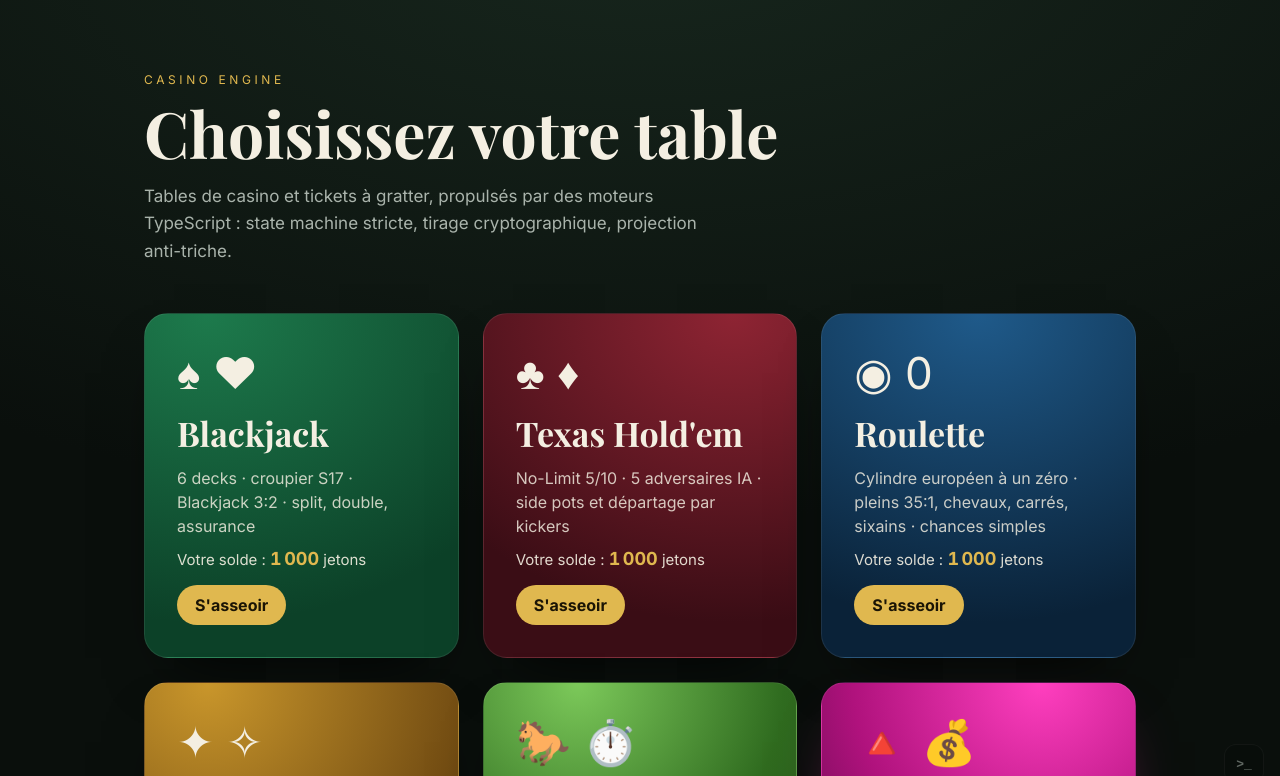
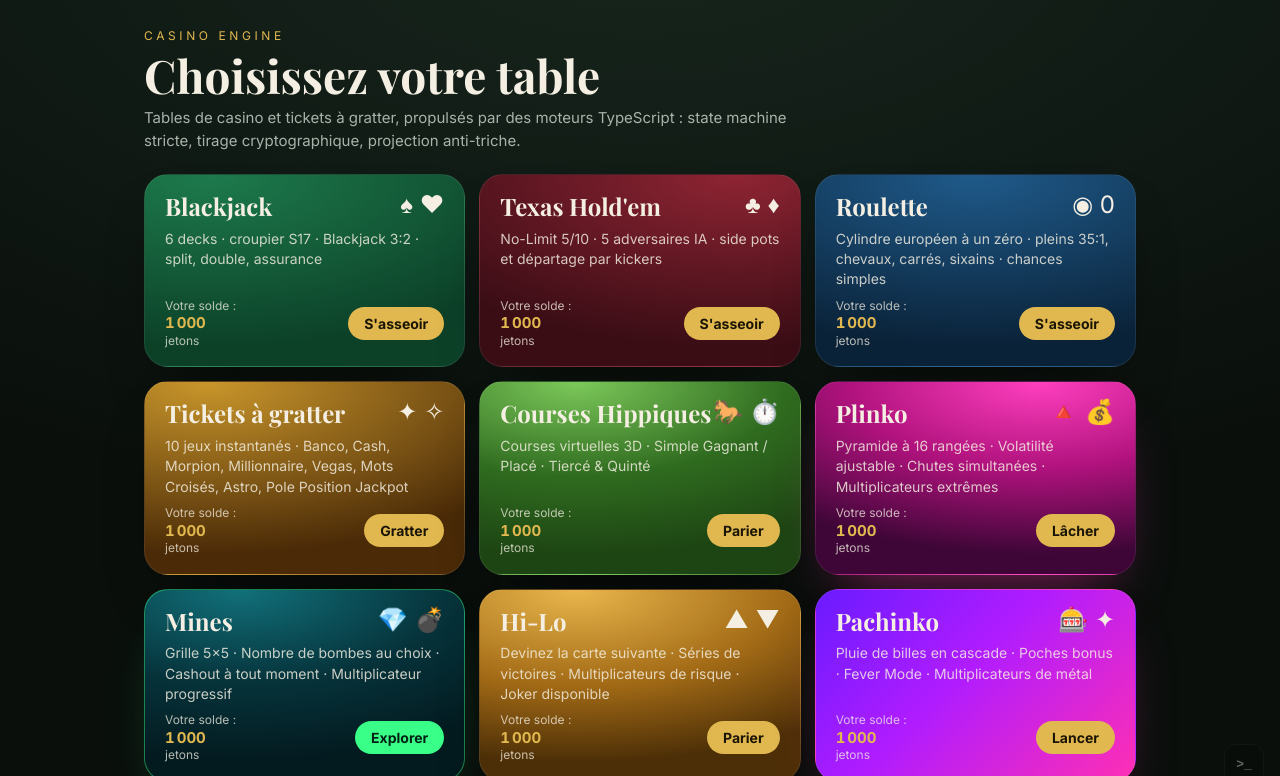
Before and after one commit to LaFicelleCmoi/Casino, a website built with Vite: page index.html in a window 1280 px wide. Shown: the top 776 px of the page. Built offline with nearby package versions, Linux system fonts and the light colour scheme.

Commit message:
Compacte le lobby pour afficher les 9 jeux sans défiler
Co-Authored-By: Claude Opus 5 <noreply@anthropic.com>

```diff
--- a/web/styles.css
+++ b/web/styles.css
@@ -28,13 +28,15 @@ button { font: inherit; }
 kbd { font: 600 11px/1 ui-monospace, monospace; padding: 3px 5px; border-radius: 5px; background: rgba(0, 0, 0, 0.22); }
 
 /* ─── Lobby ─────────────────────────────────────────── */
-.lobby { max-width: 1040px; margin: 0 auto; padding: 72px 24px 48px; }
-.eyebrow { letter-spacing: 0.3em; text-transform: uppercase; color: var(--gold); font-size: 12px; margin: 0 0 12px; }
-.lobby-header h1 { font-size: clamp(36px, 6vw, 64px); line-height: 1.05; }
-.lede { color: var(--muted); max-width: 560px; font-size: 17px; line-height: 1.6; }
-.tiles { display: grid; grid-template-columns: repeat(auto-fit, minmax(280px, 1fr)); gap: 24px; margin-top: 48px; }
+/* Lobby compact : les 9 jeux tiennent en une grille 3 × 3 visible sans défiler. */
+.lobby { max-width: 1040px; margin: 0 auto; padding: 28px 24px 48px; }
+.eyebrow { letter-spacing: 0.3em; text-transform: uppercase; color: var(--gold); font-size: 12px; margin: 0 0 8px; }
+.lobby-header h1 { font-size: clamp(32px, 5vw, 46px); line-height: 1.05; }
+.lede { color: var(--muted); max-width: 680px; font-size: 15px; line-height: 1.5; margin: 8px 0 0; }
+.tiles { display: grid; grid-template-columns: repeat(auto-fit, minmax(280px, 1fr)); gap: 14px; margin-top: 22px; }
 .tile {
-  display: flex; flex-direction: column; gap: 10px; padding: 32px; min-height: 280px;
+  position: relative; display: grid; grid-template-columns: minmax(0, 1fr) auto; grid-template-rows: auto 1fr auto;
+  grid-template-areas: "title title" "desc desc" "balance cta"; gap: 8px 10px; padding: 18px 20px;
   border-radius: 24px; text-decoration: none; color: var(--text); border: 1px solid var(--line);
   background: radial-gradient(120% 90% at 20% 0%, var(--felt-1), var(--felt-2));
   box-shadow: 0 30px 60px -30px rgba(0, 0, 0, 0.8);
@@ -50,13 +52,12 @@ kbd { font: 600 11px/1 ui-monospace, monospace; padding: 3px 5px; border-radius:
 .tile-pachinko { background: linear-gradient(135deg, #6a1bff 0%, #b01cff 45%, #ff2fb3 100%); box-shadow: 0 30px 60px -30px rgba(255, 47, 179, 0.5); }
 .tile-plinko { background: radial-gradient(120% 90% at 70% 0%, #ff3fbf, #b0127d 50%, #3d0636); box-shadow: 0 30px 60px -30px rgba(255, 47, 179, 0.55); }
 .tile:hover, .tile:focus-visible { transform: translateY(-4px); box-shadow: 0 40px 70px -30px rgba(0, 0, 0, 0.9); }
-.tile-suits { font-size: 44px; }
-.tile h2 { font-size: 34px; }
-.tile p { color: rgba(244, 239, 226, 0.82); margin: 0; line-height: 1.5; }
-.tile-balance { margin-top: auto; font-size: 15px; color: rgba(244, 239, 226, 0.9); }
-.tile-balance strong { color: var(--gold); font-size: 18px; font-variant-numeric: tabular-nums; }
-.tile-balance + .tile-cta { margin-top: 6px; }
-.tile-cta { margin-top: auto; align-self: flex-start; padding: 10px 18px; border-radius: 999px; background: var(--gold); color: #1a1405; font-weight: 700; }
+.tile-suits { position: absolute; top: 16px; right: 20px; font-size: 24px; line-height: 1.2; white-space: nowrap; }
+.tile h2 { grid-area: title; font-size: 24px; line-height: 1.15; padding-right: 64px; }
+.tile p { grid-area: desc; color: rgba(244, 239, 226, 0.82); margin: 0; font-size: 14px; line-height: 1.45; }
+.tile-balance { grid-area: balance; align-self: center; display: flex; flex-direction: column; font-size: 12px; line-height: 1.3; color: rgba(244, 239, 226, 0.75); }
+.tile-balance strong { color: var(--gold); font-size: 15px; font-variant-numeric: tabular-nums; white-space: nowrap; }
+.tile-cta { grid-area: cta; align-self: center; padding: 8px 16px; border-radius: 999px; background: var(--gold); color: #1a1405; font-weight: 700; font-size: 14px; }
 .lobby-footer { margin-top: 40px; color: var(--muted); font-size: 13px; }
 
 .pos { color: var(--win) !important; }
```
